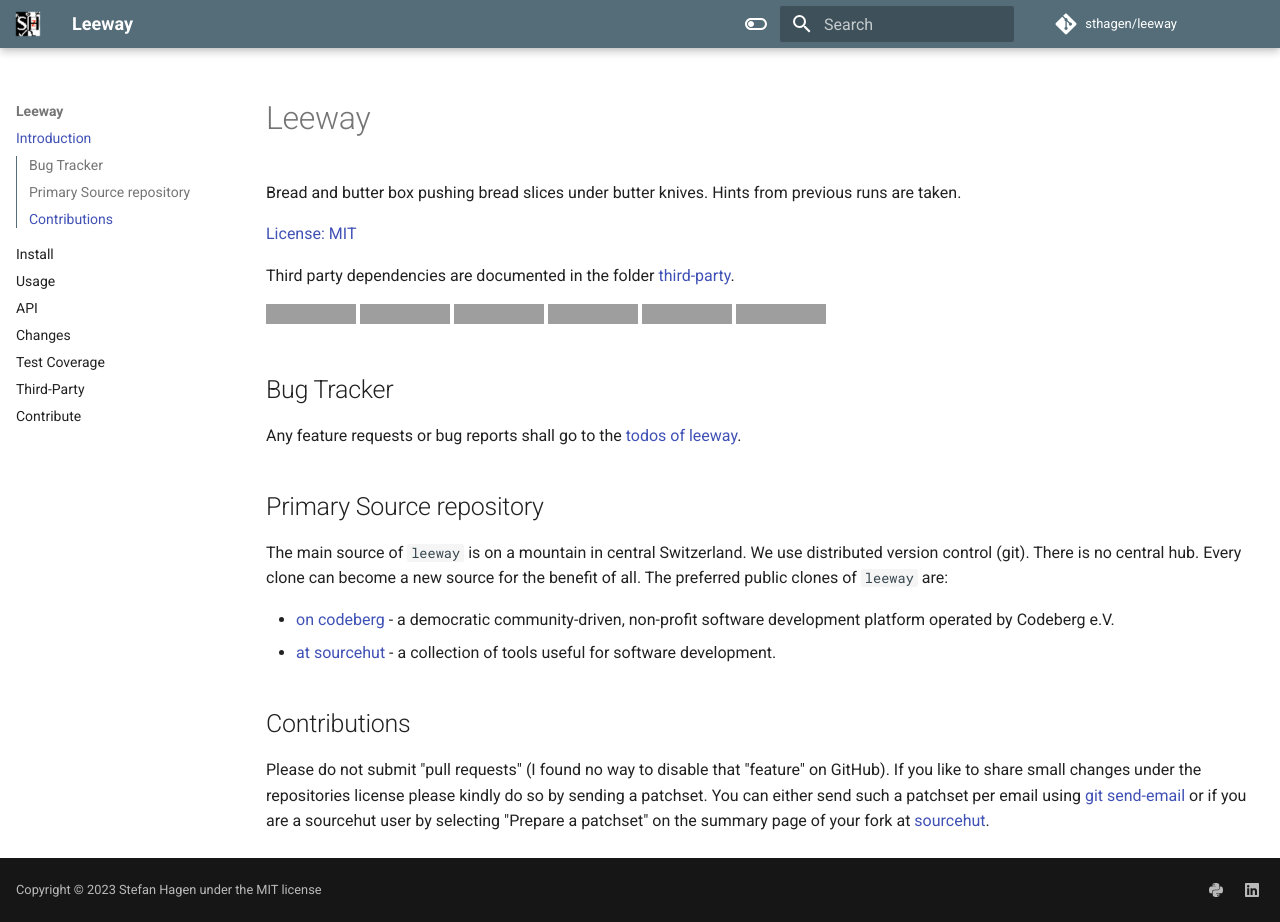
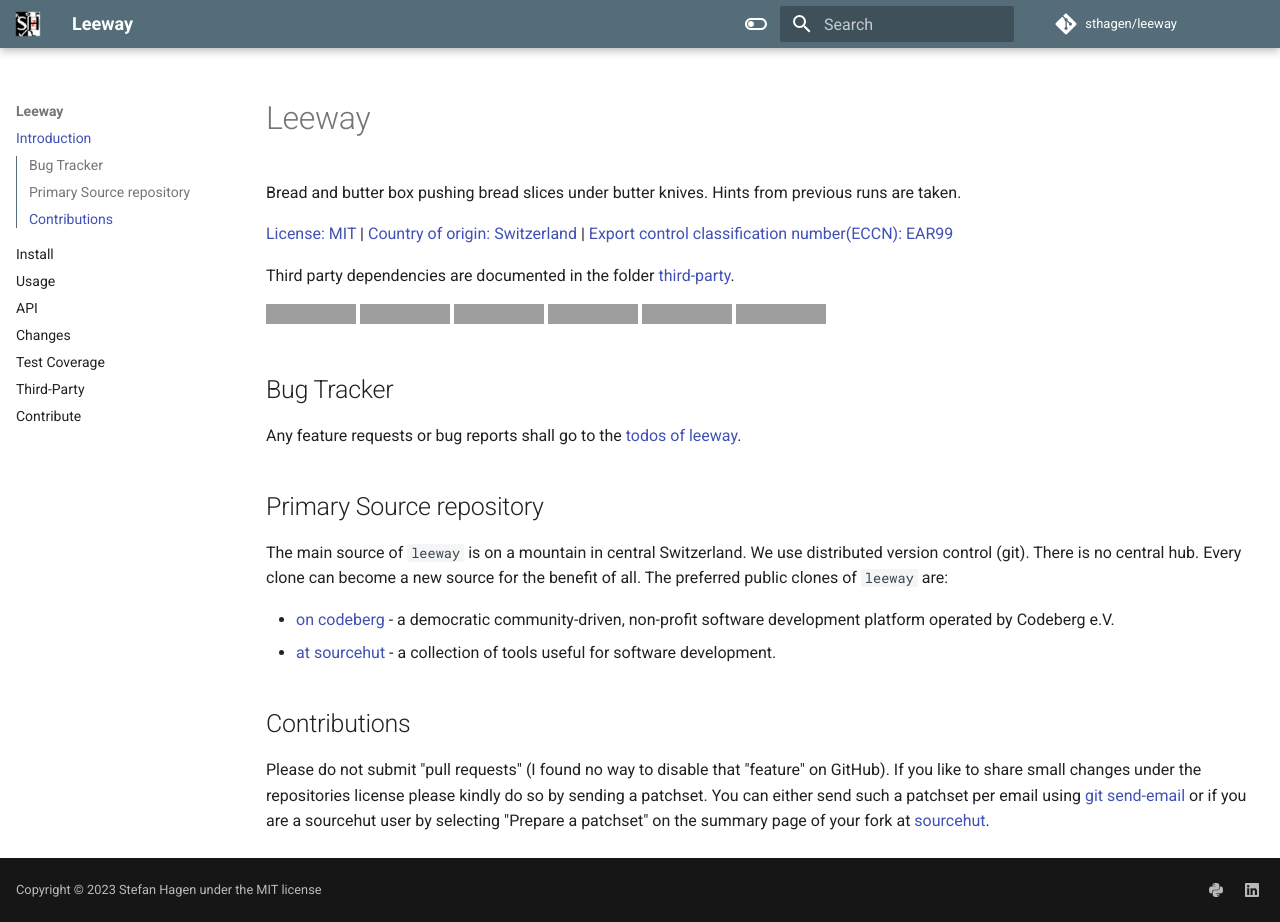
Before and after one commit to sthagen/leeway, an MkDocs documentation site: the page built from docs/index.md, in a window 1280 px wide and 922 px high, cut to the strip 0-922 px from the top of the window. Built offline with MkDocs 1.6.1 and Material for MkDocs 9.7.7, drawn with Linux system fonts in a browser that asks for light colours; grey boxes are pictures that could not be loaded.

Commit message:
Amended landing page of docs with eccn and coo

```diff
--- a/docs/index.md
+++ b/docs/index.md
@@ -2,7 +2,9 @@
 
 Bread and butter box pushing bread slices under butter knives. Hints from previous runs are taken.
 
-[License: MIT](https://github.com/sthagen/leeway/blob/default/LICENSE)
+[License: MIT](https://github.com/sthagen/leeway/blob/default/LICENSE) |
+[Country of origin: Switzerland](https://git.sr.ht/~sthagen/leeway/tree/default/item/COUNTRY-OF-ORIGIN) |
+[Export control classification number(ECCN): EAR99](https://git.sr.ht/~sthagen/leeway/tree/default/item/EXPORT-CONTROL-CLASSIFICATION-NUMBER)
 
 Third party dependencies are documented in the folder [third-party](third-party/README.md).
 
```
